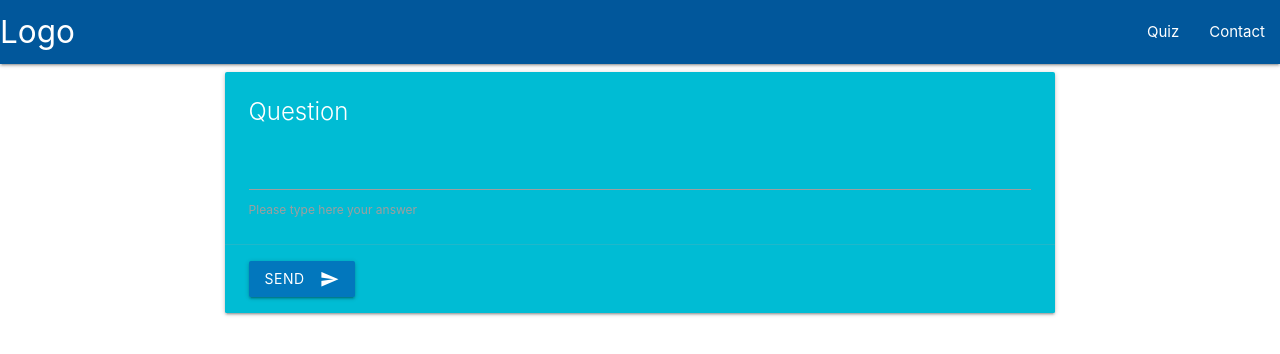
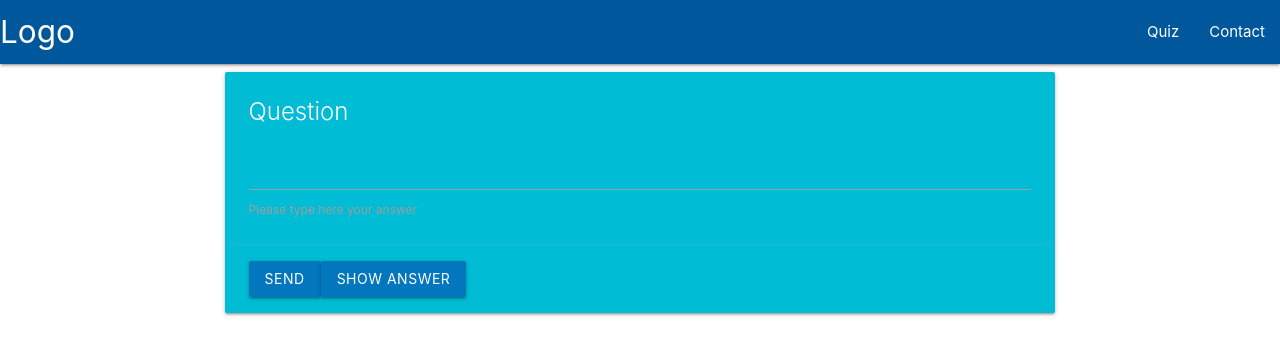
Before and after one commit to Sorsi/CoffeeQuiz, an Angular app in the folder coffe-quiz-app/: page /quiz in a window 1280 px wide. Shown: the top 354 px of the page. Built offline with nearby package versions, Linux system fonts and the light colour scheme; no server answers.

Commit message:
adding new buttons

```diff
--- a/coffe-quiz-app/src/app/quiz/quiz.component.html
+++ b/coffe-quiz-app/src/app/quiz/quiz.component.html
@@ -11,12 +11,14 @@
                 <div>
                     <label for="answer">Please type here your answer</label>
                 </div>
-                <p>{{this.answer}}</p>
+                <p *ngIf="this.show">{{this.answer}}</p>
             </div>
             <div class="card-action">
                 <button class="btn waves-effect waves-light light-blue darken-3" type="submit" name="action">Send
-                    <i class="material-icons right">send</i>
-                  </button>
+                </button>
+                <button (click)="showRightAnswer()" class="btn waves-effect waves-light light-blue darken-3" type="button" name="action">
+                    Show answer
+                </button>
             </div>
         </div>
 
--- a/coffe-quiz-app/src/app/quiz/quiz.component.ts
+++ b/coffe-quiz-app/src/app/quiz/quiz.component.ts
@@ -13,7 +13,7 @@ export class QuizComponent implements OnInit {
   randomQuestionId: number;
   score: number;
   category: string;
-
+  show: boolean = false;
 
   constructor(private router: Router, private route: ActivatedRoute, private quizService: QuizService) { }
 
@@ -33,4 +33,8 @@ export class QuizComponent implements OnInit {
     )
   }
 
+  showRightAnswer(): any {
+    this.show = !this.show;
+  }
+
 }
```
